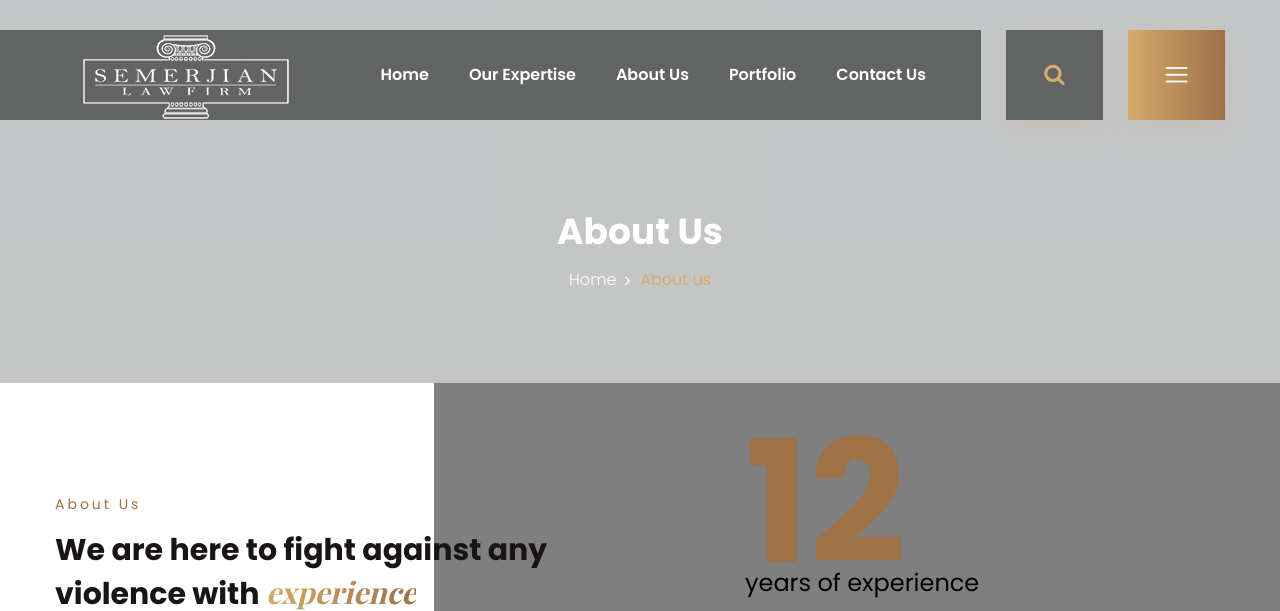
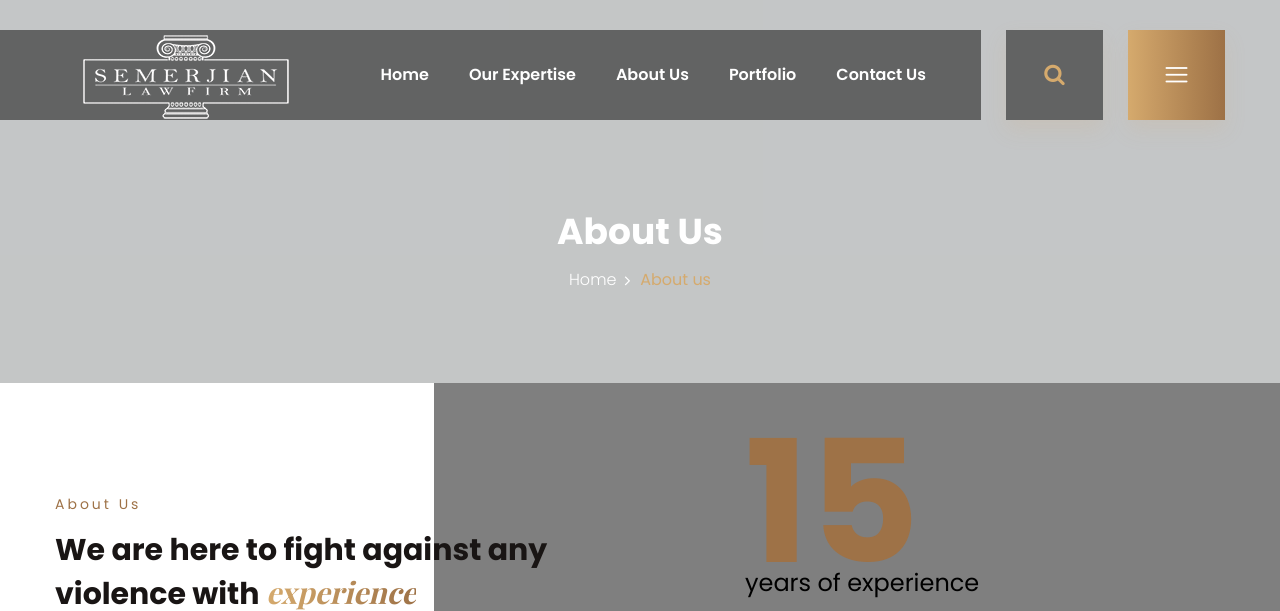
Before and after one commit to mkiredjian/SemerjianLawFirm, a plain HTML site: page workshop/about.html in a window 1280 px wide. Shown: the top 611 px of the page. Drawn offline with nearby package versions, Linux system fonts and the light colour scheme; files whose address does not match are found by name; a web font is replaced by a local one.

Commit message:
Update about.html
years of experience update

```diff
--- a/workshop/about.html
+++ b/workshop/about.html
@@ -119,7 +119,7 @@ $(function(){
 							<div class="overlay-box">
 								<div class="overlay-inner">
 									<div class="content">
-										<h2 class="gold">12 <span>years of experience</span></h2>
+										<h2 class="gold">15 <span>years of experience</span></h2>
 									</div>
 								</div>
 							</div>
```
